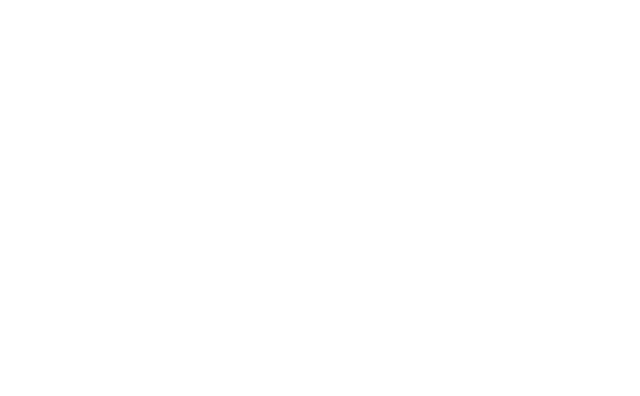
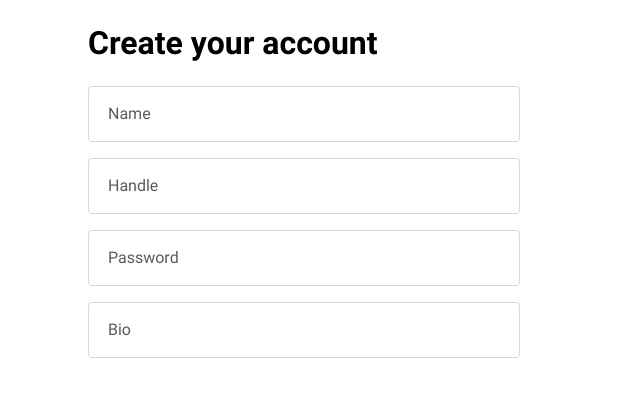
Before and after one commit to achahine78/pwipper-ui, a React (Vite) app: page /signup in a window 1280 px wide. Before the commit this address had no page. Shown: the top 396 px of the page, without its empty margins (0-640 px from the left). Built offline with nearby package versions, Linux system fonts and the light colour scheme.

Commit message:
feat: create basic ui for signup form

```diff
--- a/src/App.tsx
+++ b/src/App.tsx
@@ -2,6 +2,7 @@
 import { Homepage } from "./pages/Homepage";
 import { Sidebar } from "./components/Sidebar";
 import { Profile } from "./pages/Profile";
+import { Signup } from "./pages/Signup";
 
 const AppShell = () => {
   return (
@@ -18,6 +19,7 @@
   return (
     <BrowserRouter>
       <Routes>
+        <Route path="/signup" element={<Signup />} />
         <Route path="/" element={<AppShell />}>
           <Route path="/home" element={<Homepage />} />
           <Route path="/profile" element={<Profile />} />
--- /dev/null
+++ b/src/components/SignupForm.scss
@@ -0,0 +1,18 @@
+.signup-form {
+    padding-left: 80px;
+    padding-right: 80px;
+    display: flex;
+    flex-direction: column;
+    max-width: 600px;
+    .signup-form__title {
+        font-weight: bold;
+        font-size: 32px;
+        margin-top: 16px;
+        margin-bottom: 16px;
+    }
+
+    .form-input {
+        margin-top: 8px;
+        margin-bottom: 8px;
+    }
+}
--- /dev/null
+++ b/src/components/SignupForm.tsx
@@ -0,0 +1,14 @@
+import "./SignupForm.scss";
+import { FormInput } from "./ui/FormInput";
+
+export const SignupForm = () => {
+  return (
+    <form className="signup-form">
+      <div className="signup-form__title">Create your account</div>
+      <FormInput label="Name" />
+      <FormInput label="Handle" />
+      <FormInput label="Password" type="password" />
+      <FormInput label="Bio" />
+    </form>
+  );
+};
--- /dev/null
+++ b/src/components/ui/FormInput.scss
@@ -0,0 +1,35 @@
+.form-input {
+    position: relative;
+    .form-input__input {
+        font-size: 14px;
+        width: 432px;
+        height: 56px;
+        border: solid 1px rgba(207,217,222,1.00);
+        border-radius: 4px;
+        padding: 8px;
+
+        &:focus {
+            ~.form-input__label {
+                top: 8px;
+                bottom: 10px;
+                left: 8px;
+                font-size: 11px;
+                opacity: 1;
+                color: rgb(29, 155, 240);
+            }
+        }
+
+        &:focus-visible {
+            outline-color: rgb(29, 155, 240);
+        }
+    }
+
+    .form-input__label {
+        position: absolute;
+        pointer-events: none;
+        left: 20px;
+        top: 18px;
+        transition: 0.2s ease all;
+        color: rgba(15, 20, 25, 0.7);
+    }
+}
--- /dev/null
+++ b/src/components/ui/FormInput.tsx
@@ -0,0 +1,15 @@
+import "./FormInput.scss";
+
+type Props = {
+  type?: "text" | "password";
+  label: string;
+};
+
+export const FormInput = ({ type = "text", label }: Props) => {
+  return (
+    <div className="form-input">
+      <input className="form-input__input" type={type} />
+      <span className="form-input__label">{label}</span>
+    </div>
+  );
+};
--- /dev/null
+++ b/src/pages/Signup.tsx
@@ -0,0 +1,9 @@
+import { SignupForm } from "../components/SignupForm";
+
+export const Signup = () => {
+  return (
+    <div>
+      <SignupForm />
+    </div>
+  );
+};
```
